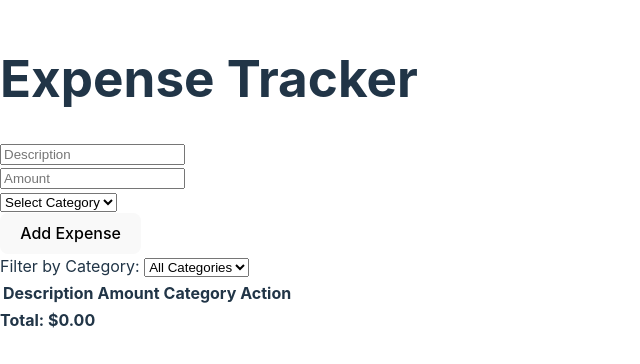
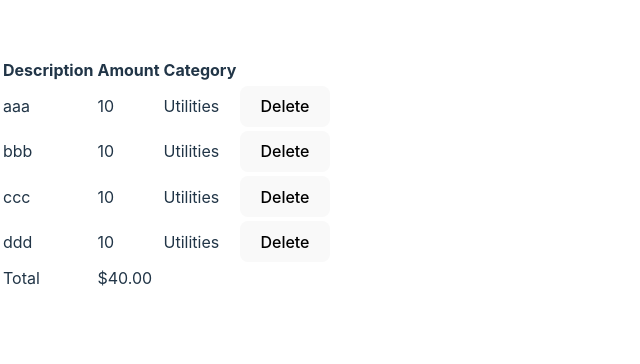
Before and after one commit to lavarius/react-expense-list, a React (Vite) app in the folder expense-list/: page / in a window 1280 px wide. Shown: the part 226-590 px from the top of the page, without its empty margins (0-640 px from the left). Built offline with nearby package versions, Linux system fonts and the light colour scheme.

Commit message:
Set up ExpenseList component

```diff
--- a/expense-list/src/App.tsx
+++ b/expense-list/src/App.tsx
@@ -1,61 +1,21 @@
-import React, { useState, useMemo } from "react";
-import ExpenseForm from "./components/ExpenseForm";
-import ExpenseTable from "./components/ExpenseTable";
+import React from "react";
+import ExpenseList from "./expense-tracker/components/ExpenseList";
 
-interface Expense {
-  description: string;
-  amount: number;
-  category: string;
-}
-
-// function App() {
-const App: React.FC = () => {
-  const [expenses, setExpenses] = useState<Expense[]>([]);
-  const [filter, setFilter] = useState("All Categories");
-
-  const addExpense = (expense: Expense) => {
-    setExpenses([...expenses, expense]);
-  };
-
-  const deleteExpense = (index: number) => {
-    setExpenses(expenses.filter((_, i) => i !== index));
-  };
-
-  const filteredExpenses = useMemo(() => {
-    return filter === "All Categories"
-      ? expenses
-      : expenses.filter((expense) => expense.category === filter);
-  }, [expenses, filter]);
-
-  const total = useMemo(() => {
-    return filteredExpenses.reduce((sum, expense) => sum + expense.amount, 0);
-  }, [filteredExpenses]);
-
+function App() {
+  const expenses = [
+    { id: 1, description: "aaa", amount: 10, category: "Utilities" },
+    { id: 2, description: "bbb", amount: 10, category: "Utilities" },
+    { id: 3, description: "ccc", amount: 10, category: "Utilities" },
+    { id: 4, description: "ddd", amount: 10, category: "Utilities" },
+  ];
   return (
     <div>
-      <h1>Expense Tracker</h1>
-      <ExpenseForm onAddExpense={addExpense} />
-      <div>
-        <label htmlFor="filter">Filter by Category: </label>
-        <select
-          id="filter"
-          value={filter}
-          onChange={(e) => setFilter(e.target.value)}
-        >
-          <option value="All Categories">All Categories</option>
-          <option value="Groceries">Groceries</option>
-          <option value="Utilities">Utilities</option>
-          <option value="Entertainment">Entertainment</option>
-        </select>
-      </div>
-      <ExpenseTable
+      <ExpenseList
         expenses={expenses}
-        onDeleteExpense={deleteExpense}
-        filter={filter}
-        total={total}
+        onDelete={(id) => console.log("Delete", id)}
       />
     </div>
   );
-};
+}
 
 export default App;
--- /dev/null
+++ b/expense-list/src/expense-tracker/components/ExpenseList.tsx
@@ -0,0 +1,58 @@
+import React from "react";
+
+interface Expense {
+  id: number;
+  description: string;
+  amount: number;
+  category: string;
+}
+interface Props {
+  expenses: Expense[];
+  onDelete: (id: number) => void;
+}
+const ExpenseList = ({ expenses, onDelete }: Props) => {
+  return (
+    <table className="table table-bordered">
+      <thead>
+        <tr>
+          <th>Description</th>
+          <th>Amount</th>
+          <th>Category</th>
+          <th></th>
+        </tr>
+      </thead>
+      <tbody>
+        {expenses.map((expense) => (
+          <tr key={expense.id}>
+            <td>{expense.description}</td>
+            <td>{expense.amount}</td>
+            <td>{expense.category}</td>
+            <td>
+              <button
+                className="btn btn-outline-danger"
+                onClick={() => onDelete(expense.id)}
+              >
+                Delete
+              </button>
+            </td>
+          </tr>
+        ))}
+      </tbody>
+      <tfoot>
+        <tr>
+          <td>Total</td>
+          <td>
+            $
+            {expenses
+              .reduce((acc, expense) => expense.amount + acc, 0)
+              .toFixed(2)}
+          </td>
+          <td></td>
+          <td></td>
+        </tr>
+      </tfoot>
+    </table>
+  );
+};
+
+export default ExpenseList;
```
Also changed, not shown: expense-list/src/App.backup.tsx (added, +61 -0 lines).
